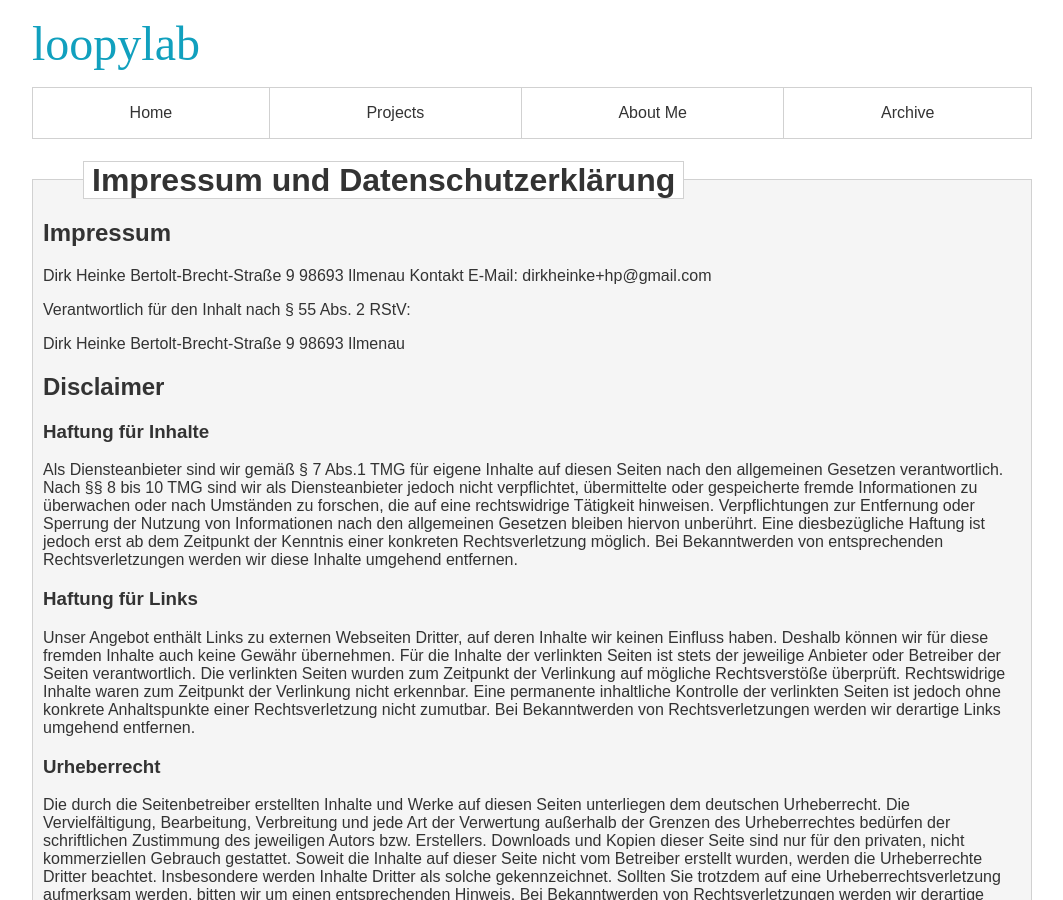
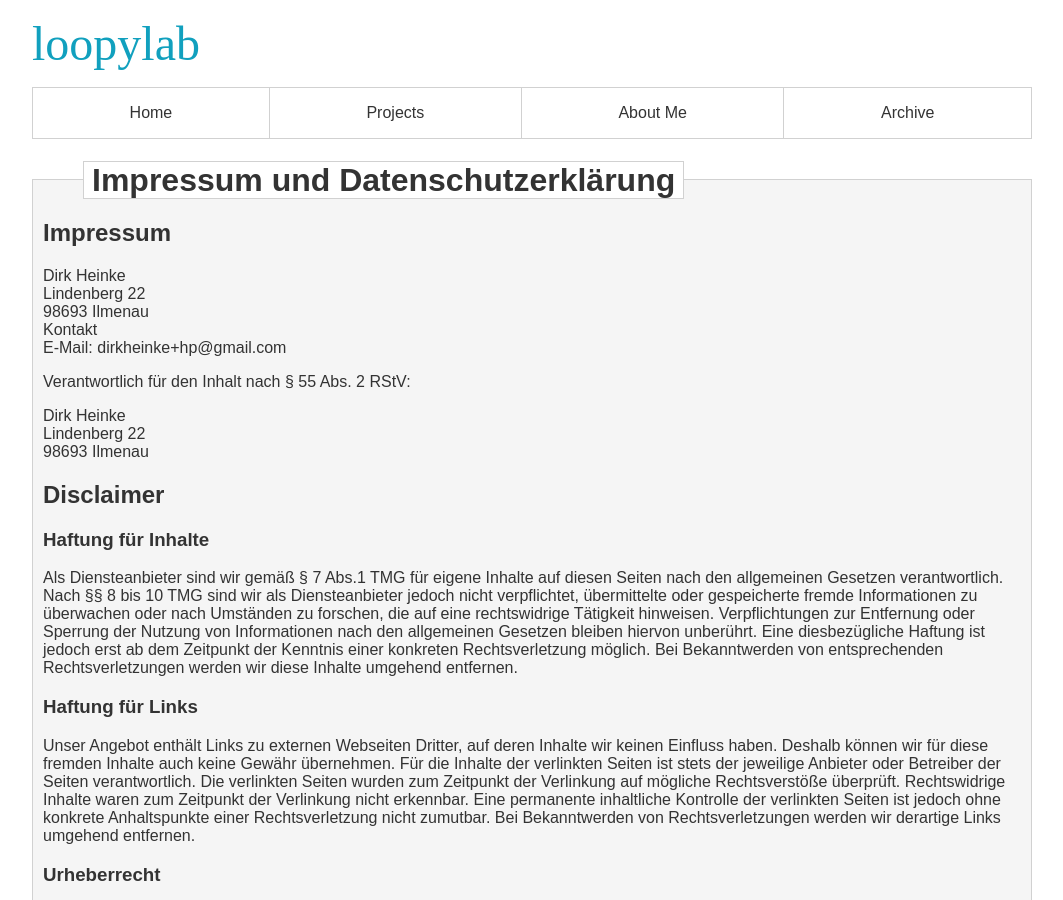
Before and after one commit to DirkHeinke/loopylab, a Jekyll site: the page built from imprint.md, in a window 1280 px wide and 900 px high. Shown: the whole window, without its empty margins (108-1171 px from the left). Built offline with Jekyll 4.4.1, drawn with Linux system fonts in a browser that asks for light colours; nearby versions of some CDN libraries; some web fonts are replaced.

Commit message:
Update Imprint

```diff
--- a/imprint.md
+++ b/imprint.md
@@ -6,7 +6,7 @@
 
 ## Impressum
 Dirk Heinke
-Bertolt-Brecht-Straße 9
+Lindenberg 22
 98693 Ilmenau
 Kontakt
 E-Mail:	dirkheinke+hp@gmail.com
@@ -14,7 +14,7 @@
 Verantwortlich für den Inhalt nach § 55 Abs. 2 RStV:
 
 Dirk Heinke
-Bertolt-Brecht-Straße 9
+Lindenberg 22
 98693 Ilmenau
 
 ## Disclaimer
```
